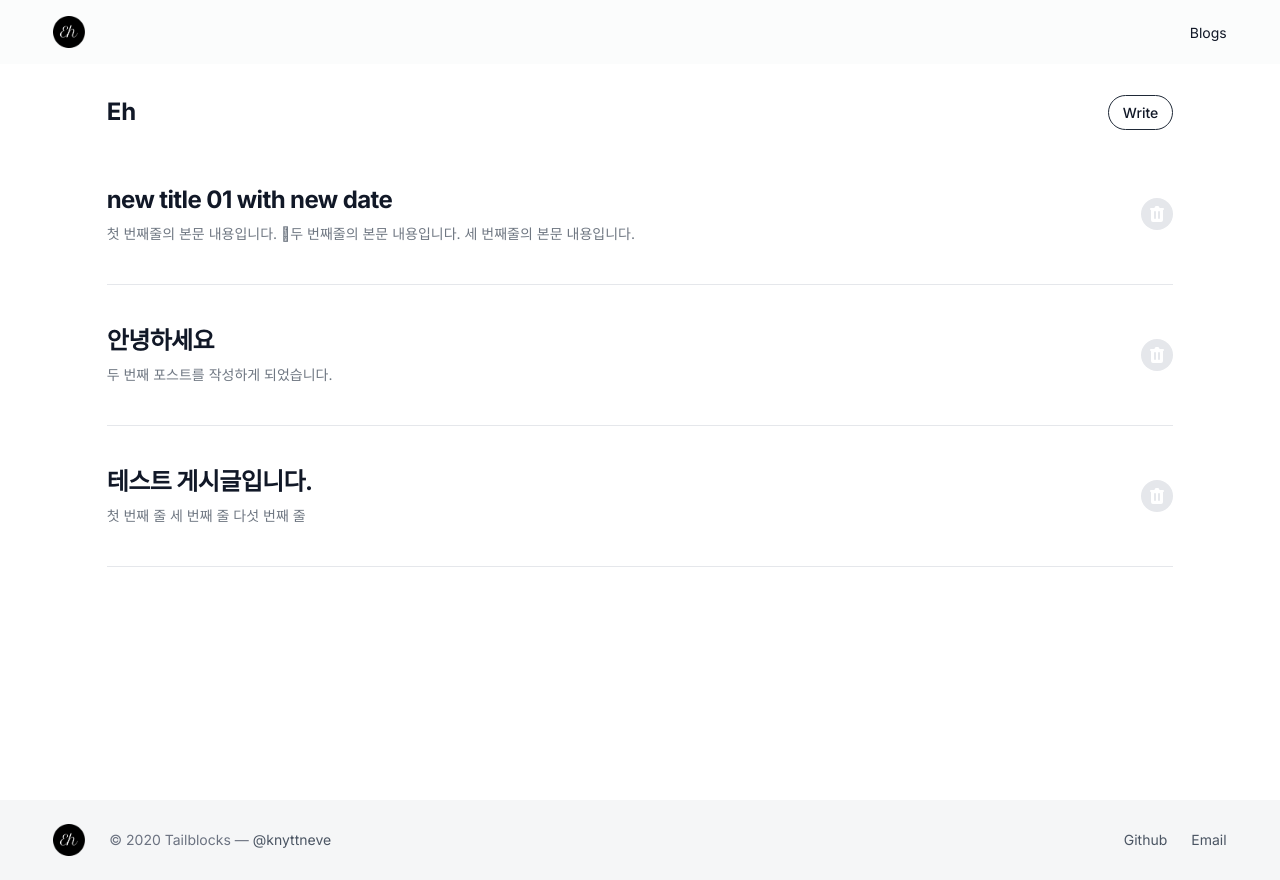
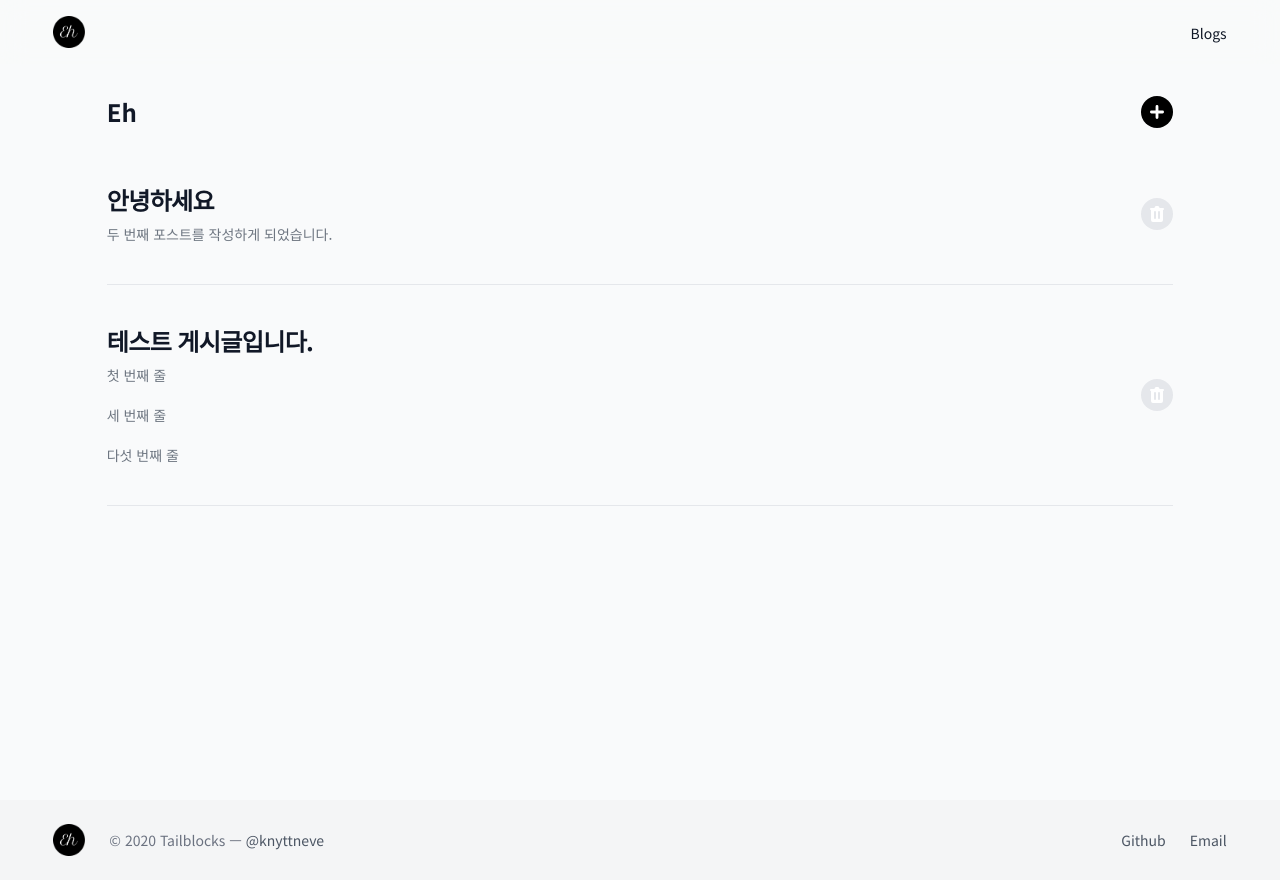
Before and after one commit to Hyeun9991/Next-Blog-01, a Next.js app: page /blogs in a window 1280 px wide. Built offline with nearby package versions, Linux system fonts and the light colour scheme; data requests are answered from the project's data file.

Commit message:
구글 폰트 설정, 버튼 디자인 업데이트

```diff
--- a/components/BlogForm.tsx
+++ b/components/BlogForm.tsx
@@ -1,6 +1,7 @@
 import axios from 'axios';
 import { useRouter } from 'next/router';
 import { useState } from 'react';
+import { RiSendPlaneFill } from 'react-icons/ri';
 
 const BlogForm = () => {
   const router = useRouter();
@@ -26,10 +27,10 @@ const BlogForm = () => {
         <h1 className="font-bold text-2xl text-gray-900">포스트 생성하기</h1>
         <div>
           <button
-            className="text-gray-900 hover:text-white border border-gray-800 hover:bg-gray-900 focus:ring-4 focus:outline-none focus:ring-gray-300 font-medium rounded-full text-sm px-3.5 py-1.5 text-center dark:border-gray-600 dark:text-gray-400 dark:hover:text-white dark:hover:bg-gray-600 dark:focus:ring-gray-800"
+            className="w-7 h-7 sm:w-8 sm:h-8 bg-black flex items-center justify-center rounded-full transition outline-none focus:ring-4 focus:ring-gray-300"
             onClick={onSubmit}
           >
-            Post
+            <RiSendPlaneFill className="w-3.5 h-3.5 sm:w-4 sm:h-4 text-white" />
           </button>
         </div>
       </div>
@@ -40,7 +41,7 @@ const BlogForm = () => {
         ></label>
         <input
           type="text"
-          className="border-gray-300 text-gray-900 text-4xl outline-none focus:border-gray-500 block w-full dark:bg-gray-700 dark:border-gray-600 dark:placeholder-gray-400 dark:text-white dark:focus:ring-gray-500 dark:focus:border-gray-500"
+          className="bg-gray-50 text-gray-900 text-4xl outline-none focus:border-gray-500 block w-full dark:bg-gray-700 dark:border-gray-600 dark:placeholder-gray-400 dark:text-white dark:focus:ring-gray-500 dark:focus:border-gray-500"
           value={title}
           placeholder="제목을 입력하세요"
           onChange={(event) => {
@@ -54,7 +55,7 @@ const BlogForm = () => {
           className="block mb-2 text-sm font-medium text-gray-900 dark:text-white"
         ></label>
         <textarea
-          className="text-gray-900 text-md outline-none	 focus:ring-gray-500 focus:border-gray-500 block w-full dark:bg-gray-700 dark:border-gray-600 dark:placeholder-gray-400 dark:text-white dark:focus:ring-gray-500 dark:focus:border-gray-500"
+          className="bg-gray-50 text-gray-900 text-md outline-none	 focus:ring-gray-500 focus:border-gray-500 block w-full dark:bg-gray-700 dark:border-gray-600 dark:placeholder-gray-400 dark:text-white dark:focus:ring-gray-500 dark:focus:border-gray-500"
           rows={18}
           value={body}
           placeholder="당신의 이야기를 적어보세요"
--- a/components/Card.tsx
+++ b/components/Card.tsx
@@ -8,7 +8,7 @@ interface Props {
 const Card = ({ title, body, children, onClick }: Props) => {
   return (
     <div
-      className="flex flex-col  py-10 cursor-pointer bg-white border-b dark:bg-gray-800"
+      className="flex flex-col py-10 cursor-pointer bg-gray-50 border-b dark:bg-gray-800"
       onClick={onClick}
     >
       <div className="flex justify-between items-center">
@@ -16,9 +16,9 @@ const Card = ({ title, body, children, onClick }: Props) => {
           <h2 className="mb-2 text-2xl font-bold tracking-tight text-gray-900 dark:text-white">
             {title}
           </h2>
-          <p className="font-normal text-sm text-gray-600/80 dark:text-gray-400">
+          <pre className="font-notoSans font-normal text-sm text-gray-600/80 dark:text-gray-400">
             {body}
-          </p>
+          </pre>
         </div>
         {children && <div>{children}</div>}
       </div>
--- a/components/layout.tsx
+++ b/components/layout.tsx
@@ -5,7 +5,7 @@ const Layout = ({ children }: React.PropsWithChildren) => {
   return (
     <>
       <Header />
-      <main className="w-11/12 md:w-10/12 mx-auto pt-24 flex flex-col min-h-screen text-gray-600 body-font">
+      <main className="bg-gray-50 w-11/12 md:w-10/12 mx-auto pt-24 flex flex-col min-h-screen text-gray-600 body-font">
         {children}
       </main>
       <Footer />
--- a/db.json
+++ b/db.json
@@ -1,11 +1,5 @@
 {
   "posts": [
-    {
-      "title": "new title 01 with new date",
-      "body": "첫 번째줄의 본문 내용입니다.\n\u001d두 번째줄의 본문 내용입니다.\n세 번째줄의 본문 내용입니다.",
-      "createdAt": 1679990318775,
-      "id": 6
-    },
     {
       "title": "안녕하세요",
       "body": "두 번째 포스트를 작성하게 되었습니다.",
--- a/pages/_app.tsx
+++ b/pages/_app.tsx
@@ -1,18 +1,29 @@
 import type { AppProps } from 'next/app';
 import '../styles/globals.css';
-import { Inter } from 'next/font/google';
+import { Roboto, Noto_Sans_KR } from 'next/font/google';
 
-const inter = Inter({ subsets: ['latin'] });
+const notoSansKr = Noto_Sans_KR({
+  // preload: true, 기본값
+  subsets: ['latin'], // 또는 preload: false
+  weight: ['100', '400', '700', '900'], // 가변 폰트가 아닌 경우, 사용할 fontWeight 배열
+});
+
+const roboto = Roboto({
+  subsets: ['latin'], // preload에 사용할 subsets입니다.
+  weight: ['100', '400', '700'],
+  variable: '--roboto', // CSS 변수 방식으로 스타일을 지정할 경우에 사용합니다.
+});
+
+export const cls = (...classnames: string[]) => {
+  return classnames.join(' ');
+};
 
 function MyApp({ Component, pageProps }: AppProps) {
   return (
     <>
-      <style jsx global>{`
-        html {
-          font-family: ${inter.style.fontFamily};
-        }
-      `}</style>
-      <Component {...pageProps} />
+      <main className={cls(notoSansKr.className, roboto.variable)}>
+        <Component {...pageProps} />
+      </main>
     </>
   );
 }
--- /dev/null
+++ b/pages/_document.tsx
@@ -0,0 +1,34 @@
+import Document, {
+  Html,
+  Head,
+  Main,
+  NextScript,
+  DocumentContext,
+} from 'next/document';
+
+class MyDocument extends Document {
+  static async getInitialProps(ctx: DocumentContext) {
+    const initialProps = await Document.getInitialProps(ctx);
+
+    return initialProps;
+  }
+
+  render() {
+    return (
+      <Html lang="ko">
+        <Head>
+          <link
+            href="https://fonts.googleapis.com/css2?family=Press+Start+2P&display=swap"
+            rel="stylesheet"
+          />
+        </Head>
+        <body className='bg-gray-50'>
+          <Main />
+          <NextScript />
+        </body>
+      </Html>
+    );
+  }
+}
+
+export default MyDocument;
--- a/pages/blogs/[id]/index.tsx
+++ b/pages/blogs/[id]/index.tsx
@@ -43,7 +43,7 @@ const PostDetailPage: NextPage<Props> = ({ postGetData }) => {
         {printDate(postGetData.createdAt)}
       </p>
       <pre
-        className="text-gray-900 text-md outline-none	 focus:ring-gray-500 focus:border-gray-500 block w-full dark:bg-gray-700 dark:border-gray-600 dark:placeholder-gray-400 dark:text-white dark:focus:ring-gray-500 dark:focus:border-gray-500"
+        className="font-notoSans text-gray-900 text-md outline-none focus:ring-gray-500 focus:border-gray-500 block w-full dark:bg-gray-700 dark:border-gray-600 dark:placeholder-gray-400 dark:text-white dark:focus:ring-gray-500 dark:focus:border-gray-500"
       >
         {postGetData.body}
       </pre>
--- a/pages/blogs/index.tsx
+++ b/pages/blogs/index.tsx
@@ -3,9 +3,9 @@ import Head from 'next/head';
 import Link from 'next/link';
 import { useRouter } from 'next/router';
 import { MouseEvent, useEffect, useState } from 'react';
+import { HiTrash, HiPlusSm } from 'react-icons/hi';
 import Card from '../../components/Card';
 import Layout from '../../components/layout';
-import { HiTrash } from 'react-icons/hi';
 import LoadingSpinner from '../../components/LoadingSpinner';
 
 interface IPostData {
@@ -66,7 +66,7 @@ const Index = () => {
           onClick={() => router.push(`/blogs/${post.id}`)}
         >
           <button
-            className="w-7 h-7 sm:w-8 sm:h-8 flex items-center justify-center rounded-full bg-gray-200 hover:bg-gray-900 transition outline-none focus:ring-4 focus:ring-red-300"
+            className="w-7 h-7 sm:w-8 sm:h-8 flex items-center justify-center rounded-full bg-gray-200 hover:bg-gray-900 transition outline-none focus:ring-4 focus:ring-gray-300"
             onClick={(e) => deleteBlog(e, post.id)}
           >
             <HiTrash className="w-4 h-4 sm:w-5 sm:h-5 text-white" />
@@ -90,9 +90,9 @@ const Index = () => {
           <div>
             <Link
               href="/blogs/create"
-              className="text-gray-900 hover:text-white border border-gray-800 hover:bg-gray-900 focus:ring-4 focus:outline-none focus:ring-gray-300 font-medium rounded-full text-sm px-3.5 py-2 text-center dark:border-gray-600 dark:text-gray-400 dark:hover:text-white dark:hover:bg-gray-600 dark:focus:ring-gray-800"
+              className="w-7 h-7 sm:w-8 sm:h-8 bg-black flex items-center justify-center rounded-full transition outline-none focus:ring-4 focus:ring-gray-300"
             >
-              Write
+              <HiPlusSm className="w-6 h-6 sm:w-7 sm:h-7 text-white" />
             </Link>
           </div>
         </div>
--- a/tailwind.config.js
+++ b/tailwind.config.js
@@ -7,7 +7,12 @@ module.exports = {
   ],
   darkMode: 'class',
   theme: {
-    extend: {},
+    extend: {
+      fontFamily: {
+        roboto: ["var(--roboto)"],
+        notoSans: ["var(--notoSansKr)"],
+      },
+    },
   },
   plugins: [],
 };
```
